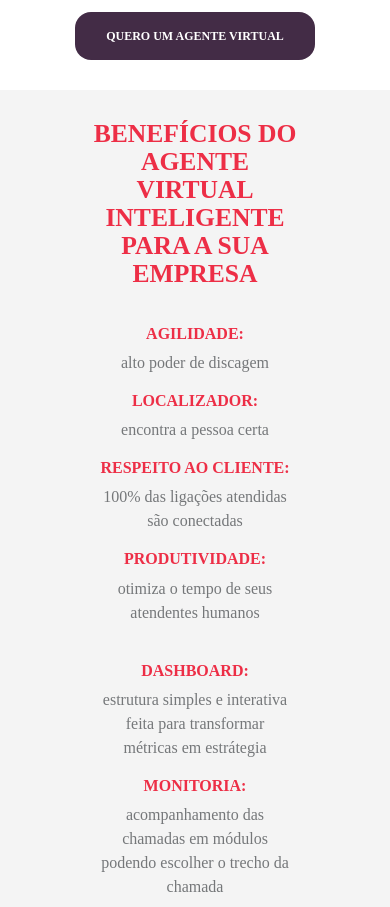
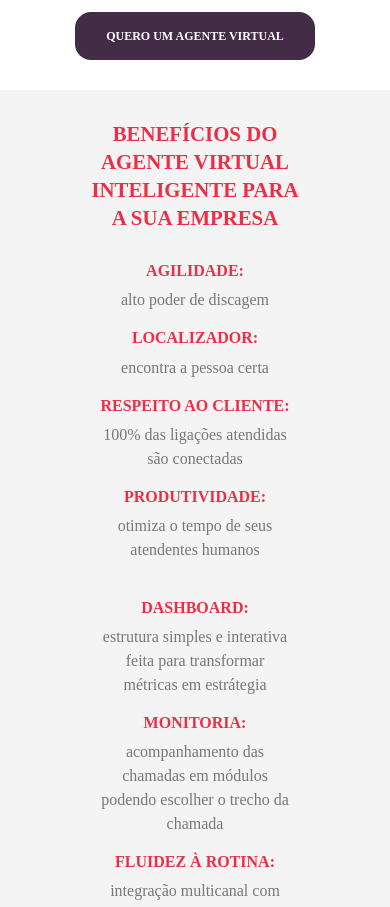
Before and after one commit to brcaua/teste-landing-page, a React (Create React App) app: page / in a window 390 px wide. Shown: the part 2300-3207 px from the top of the page. Built offline with nearby package versions, Linux system fonts and the light colour scheme; a web font is replaced by a local one.

Commit message:
fix alerts

```diff
--- a/src/App.css
+++ b/src/App.css
@@ -736,7 +736,7 @@ a:focus {
   }
 
   .card-benefits .title {
-    font-size: 1.6em;
+    font-size: 1.3em;
     line-height: 28px;
   }
 
--- a/src/components/CallFormv1/index.jsx
+++ b/src/components/CallFormv1/index.jsx
@@ -130,9 +130,9 @@ export default function CallFormv1() {
             console.log("RESPONSE", response);
 
             setLoading(false);
-            setResponse(
-              "Solicitação enviada com sucesso. Você receberá uma chamada em instantes!"
-            );
+            alert(
+                "Solicitação enviada com sucesso. Você receberá uma chamada em instantes!"
+            )
           } catch (err) {
             setLoading(false);
             setResponse(
@@ -143,9 +143,9 @@ export default function CallFormv1() {
           }
         })
         .catch((err) => {
-          setResponse(
-            "Desculpe, não conseguimos completar sua solicitação, tente mais tarde!"
-          );
+            alert(
+                "Desculpe, não conseguimos completar sua solicitação, tente mais tarde!"
+            )
         });
     }
   };
```
